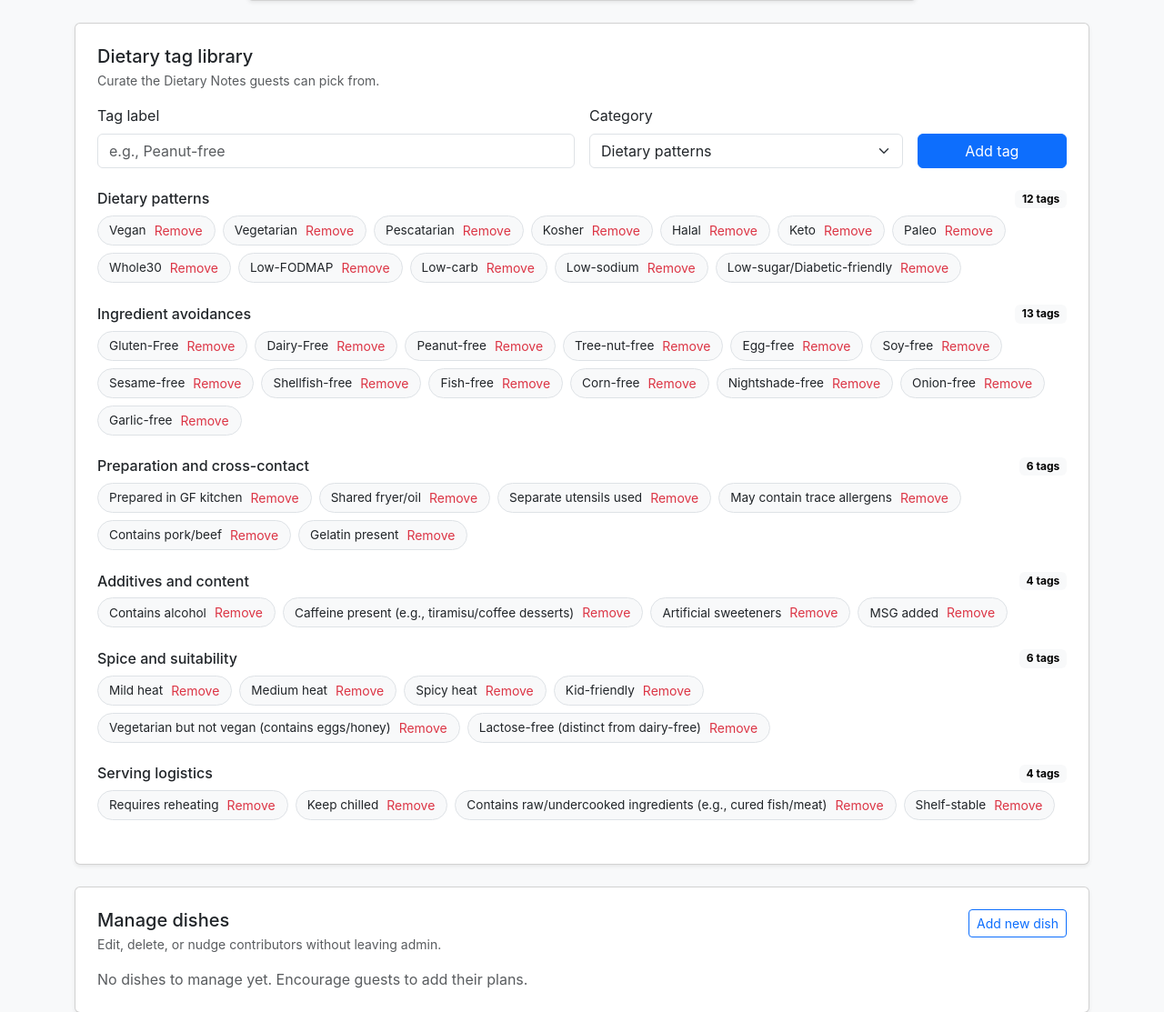
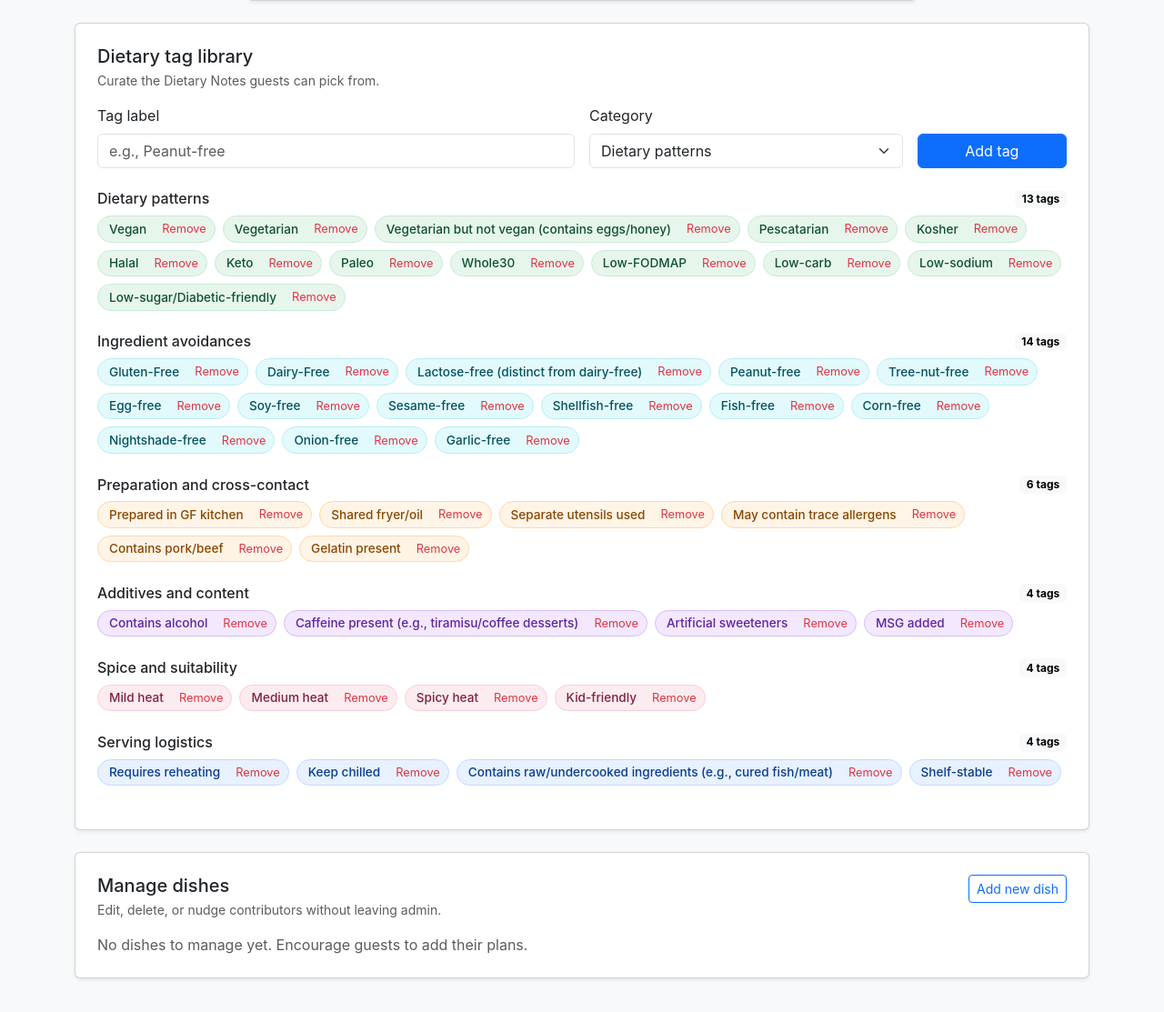
Before and after one commit to brandonleon/DishList, a FastAPI app: page /pantry-admin in a window 1280 px wide. Shown: the part 725-1838 px from the top of the page at 91% size. Run offline with FastAPI, Linux system fonts and the light colour scheme; data comes from the database, SQL or seed files in the repository; data that the repository does not hold is empty; some libraries are stand-ins or nearby versions.

Commit message:
feat: add categorized tag pills with distinct styles and normalization
-  Introduce tag category classes and default styling for tag pills
-  Add _tag_category_class filter for template usage
-  Update templates to display tags with category-based styling
-  Extend DishEntry model to include full tag objects
-  Normalize existing tag categories during tag seeding
-  Enhance CSS with new styles for categorized tag pills
-  Add new default tags with proper category assignments

```diff
--- a/app/main.py
+++ b/app/main.py
@@ -39,6 +39,15 @@ app.mount("/static", StaticFiles(directory=STATIC_DIR), name="static")
 
 PLANT_BASED_FLAGS = {"vegan", "vegetarian"}
 ALLERGEN_FREE_FLAGS = {"gluten-free", "dairy-free"}
+TAG_CATEGORY_CLASSES = {
+    "Dietary patterns": "tag-pill-patterns",
+    "Ingredient avoidances": "tag-pill-avoidances",
+    "Preparation and cross-contact": "tag-pill-prep",
+    "Additives and content": "tag-pill-additives",
+    "Spice and suitability": "tag-pill-spice",
+    "Serving logistics": "tag-pill-logistics",
+}
+DEFAULT_TAG_CLASS = "tag-pill-generic"
 
 
 def _dietary_badge_class(flag: str) -> str:
@@ -50,6 +59,10 @@ def _dietary_badge_class(flag: str) -> str:
     if normalized in ALLERGEN_FREE_FLAGS:
         return "bg-info-subtle text-info"
     return "bg-secondary-subtle text-secondary"
+
+
+def _tag_category_class(category: str) -> str:
+    return TAG_CATEGORY_CLASSES.get(category, DEFAULT_TAG_CLASS)
 
 
 templates.env.filters["dietary_badge_class"] = _dietary_badge_class
@@ -69,6 +82,7 @@ def _format_dish_timestamp(value: datetime | str) -> str:
 
 
 templates.env.filters["format_dish_timestamp"] = _format_dish_timestamp
+templates.env.filters["tag_category_class"] = _tag_category_class
 
 
 @app.on_event("startup")
@@ -199,6 +213,7 @@ def add_submission(
         allergens=_parse_allergens(allergens),
         dietary_flags=[tag.name for tag in tags],
         tag_ids=[tag.id for tag in tags],
+        tags=tags,
         notes=notes.strip() if notes else None,
     )
     add_dish(entry)
@@ -374,6 +389,7 @@ def edit_dish_submit(
             "allergens": _parse_allergens(allergens),
             "dietary_flags": [tag.name for tag in tags],
             "tag_ids": [tag.id for tag in tags],
+            "tags": tags,
             "notes": notes.strip() if notes else None,
         }
     )
--- a/app/models.py
+++ b/app/models.py
@@ -22,6 +22,7 @@ class DishEntry(BaseModel):
     allergens: List[str] = Field(default_factory=list)
     dietary_flags: List[str] = Field(default_factory=list)
     tag_ids: List[int] = Field(default_factory=list)
+    tags: List["Tag"] = Field(default_factory=list)
     notes: Optional[str] = None
     created_at: datetime = Field(default_factory=_current_utc)
 
--- a/app/static/styles.css
+++ b/app/static/styles.css
@@ -25,20 +25,88 @@ body {
   letter-spacing: 0.04em;
 }
 
-.tag-picker-option .btn {
+.tag-pill {
+  border-radius: 999px;
+  padding: 0.2rem 0.75rem;
+  font-size: 0.85rem;
+  font-weight: 500;
+  border: 1px solid transparent;
+  display: inline-flex;
+  align-items: center;
+  gap: 0.3rem;
+}
+
+.badge.tag-pill {
+  line-height: 1.2;
+}
+
+.tag-pill-patterns {
+  background-color: #e7f6ec;
+  border-color: #c8ebd6;
+  color: #0f5132;
+}
+
+.tag-pill-avoidances {
+  background-color: #e3fafc;
+  border-color: #b8eef4;
+  color: #055160;
+}
+
+.tag-pill-prep {
+  background-color: #fff4e6;
+  border-color: #ffd7aa;
+  color: #8a4700;
+}
+
+.tag-pill-additives {
+  background-color: #f3e8ff;
+  border-color: #d6bcfa;
+  color: #5f249f;
+}
+
+.tag-pill-spice {
+  background-color: #fdecef;
+  border-color: #f8cdd6;
+  color: #812041;
+}
+
+.tag-pill-logistics {
+  background-color: #e7f1ff;
+  border-color: #c5dbff;
+  color: #0b3d91;
+}
+
+.tag-pill-generic {
+  background-color: #f1f3f5;
+  border-color: #dee2e6;
+  color: #495057;
+}
+
+.tag-picker-option .btn.tag-pill {
   text-transform: none;
+  background-image: none;
+  box-shadow: none;
+  color: inherit;
+  border-color: transparent;
+}
+
+.tag-picker-option .btn-check:checked + .tag-pill,
+.tag-picker-option .btn-check:active + .tag-pill {
+  box-shadow: inset 0 0 0 999px rgba(0, 0, 0, 0.08);
+}
+
+.tag-picker-option .btn-check:focus + .tag-pill {
+  box-shadow: 0 0 0 0.15rem rgba(13, 110, 253, 0.2);
 }
 
 .tag-admin-chip {
   display: inline-flex;
   align-items: center;
-  border: 1px solid #dee2e6;
-  border-radius: 999px;
-  background-color: #f8f9fa;
-  padding: 0.25rem 0.75rem;
-  font-size: 0.85rem;
+  gap: 0.5rem;
+  padding-right: 0.5rem;
 }
 
 .tag-admin-chip button {
   text-decoration: none;
+  font-size: 0.8rem;
 }
--- a/app/storage.py
+++ b/app/storage.py
@@ -25,6 +25,7 @@ DEFAULT_TAG_GROUPS = {
     "Dietary patterns": [
         "Vegan",
         "Vegetarian",
+        "Vegetarian but not vegan (contains eggs/honey)",
         "Pescatarian",
         "Kosher",
         "Halal",
@@ -39,6 +40,7 @@ DEFAULT_TAG_GROUPS = {
     "Ingredient avoidances": [
         "Gluten-Free",
         "Dairy-Free",
+        "Lactose-free (distinct from dairy-free)",
         "Peanut-free",
         "Tree-nut-free",
         "Egg-free",
@@ -70,8 +72,6 @@ DEFAULT_TAG_GROUPS = {
         "Medium heat",
         "Spicy heat",
         "Kid-friendly",
-        "Vegetarian but not vegan (contains eggs/honey)",
-        "Lactose-free (distinct from dairy-free)",
     ],
     "Serving logistics": [
         "Requires reheating",
@@ -81,6 +81,10 @@ DEFAULT_TAG_GROUPS = {
     ],
 }
 _CATEGORY_ORDER_LOOKUP = {category: idx for idx, category in enumerate(TAG_CATEGORY_ORDER)}
+CATEGORY_NORMALIZATION = {
+    "Vegetarian but not vegan (contains eggs/honey)": "Dietary patterns",
+    "Lactose-free (distinct from dairy-free)": "Ingredient avoidances",
+}
 
 
 def _get_connection() -> sqlite3.Connection:
@@ -176,6 +180,7 @@ def _row_to_entry(row: sqlite3.Row, tags: Optional[List[Tag]] = None) -> DishEnt
         allergens=json.loads(row["allergens"]),
         dietary_flags=dietary_flags,
         tag_ids=[tag.id for tag in tag_list],
+        tags=tag_list,
         notes=row["notes"],
         created_at=row["created_at"],
     )
@@ -559,6 +564,7 @@ def _seed_or_migrate_tags(conn: sqlite3.Connection) -> None:
     if tag_count == 0:
         _insert_default_tags(conn)
     _backfill_dish_tags(conn)
+    _normalize_existing_tag_categories(conn)
 
 
 def _insert_default_tags(conn: sqlite3.Connection) -> None:
@@ -598,3 +604,32 @@ def _backfill_dish_tags(conn: sqlite3.Connection) -> None:
                 tag_ids.append(tag_id)
         if tag_ids:
             _replace_dish_tags(conn, dish["id"], tag_ids)
+
+
+def _normalize_existing_tag_categories(conn: sqlite3.Connection) -> None:
+    for name, desired_category in CATEGORY_NORMALIZATION.items():
+        row = conn.execute(
+            """
+            SELECT id, category FROM tags WHERE name = ?
+            """,
+            (name,),
+        ).fetchone()
+        if not row or row["category"] == desired_category:
+            continue
+        pos_row = conn.execute(
+            """
+            SELECT COALESCE(MAX(position), -1) AS max_position
+            FROM tags
+            WHERE category = ?
+            """,
+            (desired_category,),
+        ).fetchone()
+        next_position = pos_row["max_position"] + 1
+        conn.execute(
+            """
+            UPDATE tags
+            SET category = ?, position = ?
+            WHERE id = ?
+            """,
+            (desired_category, next_position, row["id"]),
+        )
--- a/app/templates/admin.html
+++ b/app/templates/admin.html
@@ -78,7 +78,7 @@
                   <div class="d-flex flex-wrap gap-2">
                     {% for tag in tags %}
                       <form
-                        class="tag-admin-chip"
+                        class="tag-admin-chip tag-pill {{ tag.category | tag_category_class }}"
                         method="post"
                         action="{{ url_for('delete_tag_action', tag_id=tag.id) }}"
                         onsubmit="return confirm('Remove the &quot;{{ tag.name }}&quot; tag?');"
@@ -142,7 +142,14 @@
                       {% endif %}
                     </td>
                     <td>
-                      {% if dish.dietary_flags %}
+                      {% set tags = dish.tags or [] %}
+                      {% if tags %}
+                        <div class="d-flex flex-wrap gap-1">
+                          {% for tag in tags %}
+                            <span class="badge tag-pill {{ tag.category | tag_category_class }}">{{ tag.name }}</span>
+                          {% endfor %}
+                        </div>
+                      {% elif dish.dietary_flags %}
                         <div class="d-flex flex-wrap gap-1">
                           {% for flag in dish.dietary_flags %}
                             <span class="badge rounded-pill {{ flag | dietary_badge_class }}">{{ flag }}</span>
--- a/app/templates/partials/tag_picker.html
+++ b/app/templates/partials/tag_picker.html
@@ -34,7 +34,7 @@
                 value="{{ tag.id }}"
                 {% if tag.id in tag_picker_selected %}checked{% endif %}
               />
-              <label class="btn btn-sm btn-outline-secondary rounded-pill" for="{{ input_id }}">{{ tag.name }}</label>
+              <label class="btn btn-sm tag-pill {{ tag.category | tag_category_class }}" for="{{ input_id }}">{{ tag.name }}</label>
             </div>
           {% endfor %}
         </div>
```
Also changed, not shown: app/templates/partials/card_grid.html (+8 -1 lines), app/templates/partials/table_rows.html (+8 -1 lines).
